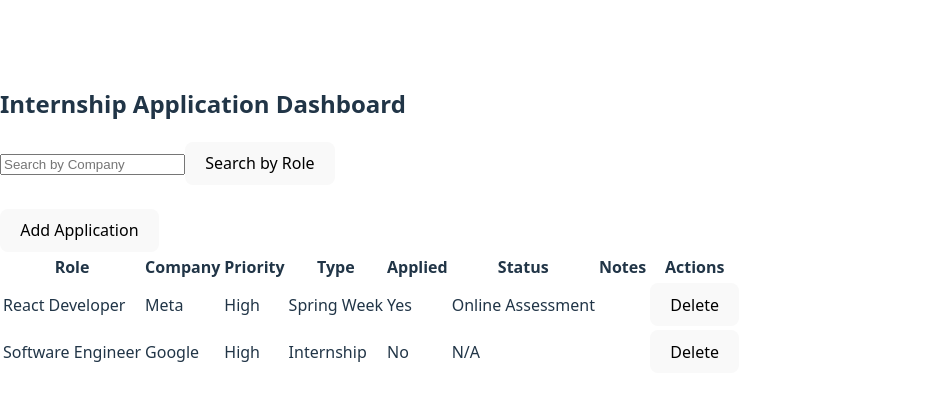
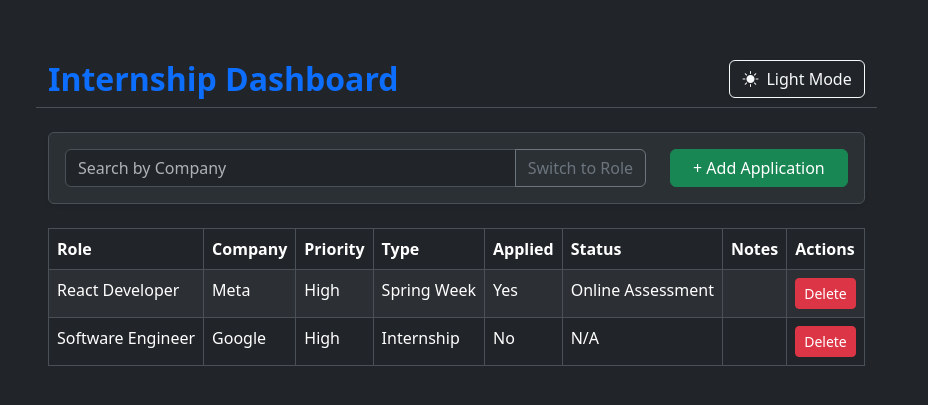
Before and after one commit to Assamee/Internship-Application-Dashboard, a React (Vite) app: page / in a window 1280 px wide. Shown: the part 179-584 px from the top of the page, without its empty margins (0-928 px from the left). Built offline with nearby package versions, Linux system fonts and the light colour scheme.

Commit message:
feat: implement responsive React-Bootstrap UI and persistent data storage

```diff
--- a/index.html
+++ b/index.html
@@ -5,6 +5,14 @@
     <link rel="icon" type="image/svg+xml" href="/vite.svg" />
     <meta name="viewport" content="width=device-width, initial-scale=1.0" />
     <title>Internship Application Dashboard</title>
+    <!-- Import the react bootstrap library -->
+    <link rel="stylesheet" crossorigin="anonymous"
+      href="https://cdn.jsdelivr.net/npm/bootstrap@5.3.2/dist/css/bootstrap.min.css"
+      integrity="sha384-T3c6CoIi6uLrA9TneNEoa7RxnatzjcDSCmG1MXxSR1GAsXEV/Dwwykc2MPK8M2HN"
+    />
+    <!-- Import the bootstrap icons library -->
+    <link rel="stylesheet" href="https://cdn.jsdelivr.net/npm/bootstrap-icons@1.11.3/font/bootstrap-icons.min.css">
+
   </head>
   <body>
     <div id="root"></div>
--- a/package.json
+++ b/package.json
@@ -11,6 +11,7 @@
   },
   "dependencies": {
     "react": "^19.2.0",
+    "react-bootstrap": "^2.10.10",
     "react-dom": "^19.2.0"
   },
   "devDependencies": {
--- a/src/App.jsx
+++ b/src/App.jsx
@@ -1,4 +1,8 @@
-import { useState } from 'react';
+import { useState, useEffect } from 'react';
+import {
+  Container, Stack, Table, Button, Form, Modal, Row, Col, InputGroup
+} from 'react-bootstrap';
+
 
 // Dummy Data
 const DummyData = [
@@ -18,18 +22,42 @@ function ApplicationRow ({ application, handleDelete }) {
         <td scope="col">{application.applied ? application.status : "N/A"}</td>
         <td scope="col">{application.notes}</td>
         <td scope="col">
-          <button type="button" onClick={() => handleDelete(application.id)}>Delete</button>
+          <Button variant="danger" size="sm" type="button" onClick={() => handleDelete(application.id)}>Delete</Button>
         </td>
       </tr>
   );
 }
 
+// function to get the data currently stored in Local Storage
+function initialiseLocalStorage(storageKey, defaultData) {
+  // Look at the browser's local storage with the given key
+  const savedData = localStorage.getItem(storageKey);
+  if (savedData) {
+    try {
+      return JSON.parse(savedData);
+    } catch(error) {
+      return defaultData;
+    }
+  }
+  return defaultData;
+}
+
 
 function ApplicationTable ({ table }) {
   const [searchQuery, setSearchQuery] = useState('');
-  const [applications, setApplications] = useState(table);
+  const [applications, setApplications] = useState(() => {
+    return initialiseLocalStorage('dashboard_applications', table);
+  });
   const [isModalOpen, setIsModalOpen] = useState(false);
   const [searchByCompany, setSearchByCompany] = useState(true);
+
+
+  useEffect(() => {
+    const stringifiedApplications = JSON.stringify(applications);
+    localStorage.setItem('dashboard_applications', stringifiedApplications);
+  }, [applications]);
+
+
 
   // runs for each 'application' (index) in the table array
   const filteredTable = applications.filter((application) => {
@@ -48,20 +76,42 @@ function ApplicationTable ({ table }) {
     setApplications(newTable);
   }
 
-
   return (
     <>
-      <SearchBar searchQuery={searchQuery} setSearchQuery={setSearchQuery} searchByCompany={searchByCompany} setSearchByCompany={setSearchByCompany}/>
-      <FilterButton searchByCompany={searchByCompany} setSearchByCompany={setSearchByCompany}/>
+      <div className="mb-4 shadow-sm p-3 bg-body-tertiary rounded border">
+        <Row className="align-items-center gy-3">
 
-      <br /> <br />
+          {/* Left/Centre: The Unified Search Tool */}
+          <Col xs={12} md={8} lg={9}>
+            <InputGroup>
+              <Form.Control
+                type="search"
+                placeholder={`Search by ${searchByCompany ? 'Company' : 'Role'}`}
+                value={searchQuery}
+                onChange={(event) => setSearchQuery(event.target.value)}
+              />
+              <Button
+                variant="outline-secondary"
+                onClick={() => setSearchByCompany(!searchByCompany)}
+              >
+                Switch to {searchByCompany ? 'Role' : 'Company'}
+              </Button>
+            </InputGroup>
+          </Col>
 
-      <button type="button" onClick={() => setIsModalOpen(true)}>
-        Add Application
-      </button>
+          {/* Right: The Add Button */}
+          <Col xs={12} md={4} lg={3} className="d-grid">
+            <Button variant="success" onClick={() => setIsModalOpen(true)}>
+              + Add Application
+            </Button>
+          </Col>
+
+        </Row>
+      </div>
+
 
         <div id="ApplicationTable">
-        <table>
+          <Table striped bordered hover responsive>
             <thead>
               <ApplicationCategoryRow />
             </thead>
@@ -74,17 +124,28 @@ function ApplicationTable ({ table }) {
                 <ApplicationRow key={application.id} application={application} handleDelete={handleDelete} />
               ))}
             </tbody>
-        </table>
+          </Table>
         </div>
 
-      {isModalOpen ? (
-        <div style={{ border: "2px solid black", padding: "20px", marginTop: "20px" }}>
-          <ApplicationForm applications={applications} setApplications={setApplications} setIsModalOpen={setIsModalOpen}/>
-          <button type="button" onClick={() => setIsModalOpen(false)}>
-            Cancel
-          </button>
-        </div>
-      ) : null}
+
+
+        <Modal
+          show={isModalOpen}
+          onHide={() => setIsModalOpen(false)}
+          centered // This makes the window float in the middle of the screen
+        >
+          <Modal.Header closeButton>
+            <Modal.Title>Add New Application</Modal.Title>
+          </Modal.Header>
+
+          <Modal.Body>
+            <ApplicationForm
+              applications={applications}
+              setApplications={setApplications}
+              setIsModalOpen={setIsModalOpen}
+            />
+          </Modal.Body>
+        </Modal>
     </>
   );
 }
@@ -111,34 +172,84 @@ function ApplicationForm({ applications, setApplications, setIsModalOpen }) {
 
   return (
     <>
-      <form name="applicationform" onSubmit={handleSubmit}>
-        <label>
+      <Form name="applicationform" onSubmit={handleSubmit}>
+        <Form.Group className="mb-3" controlId="formRole">
+          <Form.Label>
             Role:
-          <input type="text" name="role" />
-        </label>
-        <br />
-        <label>
-          Company:
-          <input type="text" name="company" />
-        </label>
-        <br />
-        <button type="submit">
+            <Form.Control type="text" name="role" placeholder="e.g. Software Engineer" required />
+          </Form.Label>
+        </Form.Group>
+
+        <Form.Group className="mb-3" controlId="formCompany">
+          <Form.Label>Company:</Form.Label>
+            <Form.Control type="text" name="company" placeholder="e.g. Google" required />
+        </Form.Group>
+
+        <div className="d-grid mt-4">
+          <Button variant="primary" type="submit">
             Add New Application
-        </button>
-      </form>
+          </Button>
+        </div>
+      </Form>
     </>
   )
 }
 
+// Function to get the saved theme from Local Storage
+function initialiseTheme() {
+  const savedTheme = localStorage.getItem('dashboard_theme');
+  if (savedTheme) {
+    return savedTheme; // It is already a string, so no JSON.parse needed!
+  }
+  return 'dark'; // The default fallback if nothing is saved
+}
 
 export default function App() {
+  const [theme, setTheme] = useState(initialiseTheme);
+
+  // document.documentElement is the root element of the document (the <html> element)
+  useEffect(() => {
+    document.documentElement.setAttribute('data-bs-theme', theme);
+    localStorage.setItem('dashboard_theme', theme);
+
+    document.body.style.overflowX = 'hidden';
+  }, [theme]);
+
+  const toggleTheme = () => {
+    setTheme(theme === 'light' ? 'dark' : 'light');
+  };
+
   return (
+    <Container fluid className="py-5 px-md-5">
+
+      <Row className="align-items-center mb-4 pb-2 border-bottom">
+        <Col xs={8} md={8} className="text-center text-md-start mb-3 mb-md-0">
+          <h2 className="fw-bold text-primary mb-0">Internship Dashboard</h2>
+        </Col>
+        <Col xs={4} md={4} className="d-flex justify-content-center justify-content-md-end">
+          <Button
+            className="d-flex align-items-center gap-2 shadow-sm"
+            variant={theme === 'light' ? 'outline-dark' : 'outline-light'}
+            onClick={toggleTheme}
+          >
+            {/* Conditional rendering for the icons */}
+            {theme === 'light' ? (
               <>
-      <div id="Title">
-        <h2>Internship Application Dashboard</h2>
-      </div>
+                <i className="bi bi-moon-stars-fill"></i>
+                <span>Dark Mode</span>
+              </>
+            ) : (
+              <>
+                <i className="bi bi-sun-fill"></i>
+                <span>Light Mode</span>
+              </>
+            )}
+          </Button>
+        </Col>
+      </Row>
+
       <ApplicationTable table={DummyData}/>
-    </>
+    </Container>
   );
 }
 
@@ -146,16 +257,15 @@ export default function App() {
 function SearchBar ({ searchQuery, setSearchQuery, searchByCompany, setSearchByCompany }) {
   const placeholder = "Search by " + (searchByCompany ? 'Company' : 'Role')
 
-
   return (
-    <> {/* The 'input' tag creates an event object to store the typed input (stored as 'event') */}
-      <input
+    <Form.Group controlId="searchBar">
+      <Form.Control className="rounded-pill px-3"
         type="Search"
         placeholder= {placeholder}
         value={searchQuery}
         onChange={(event) => setSearchQuery(event.target.value)}
       />
-    </>
+    </Form.Group>
   );
 }
 
@@ -166,9 +276,9 @@ function FilterButton({ searchByCompany, setSearchByCompany }) {
 
   return (
     <>
-      <button type="button" onClick={handleFilterButton}>
+      <Button type="button" onClick={handleFilterButton}>
             Search by {!searchByCompany ? 'Company' : 'Role'}
-      </button>
+      </Button>
     </>
   );
 }
```
Also changed, not shown: 1 other file (tests, documents, lock files or other folders). Lines whose indentation alone changed are shown as unchanged.
